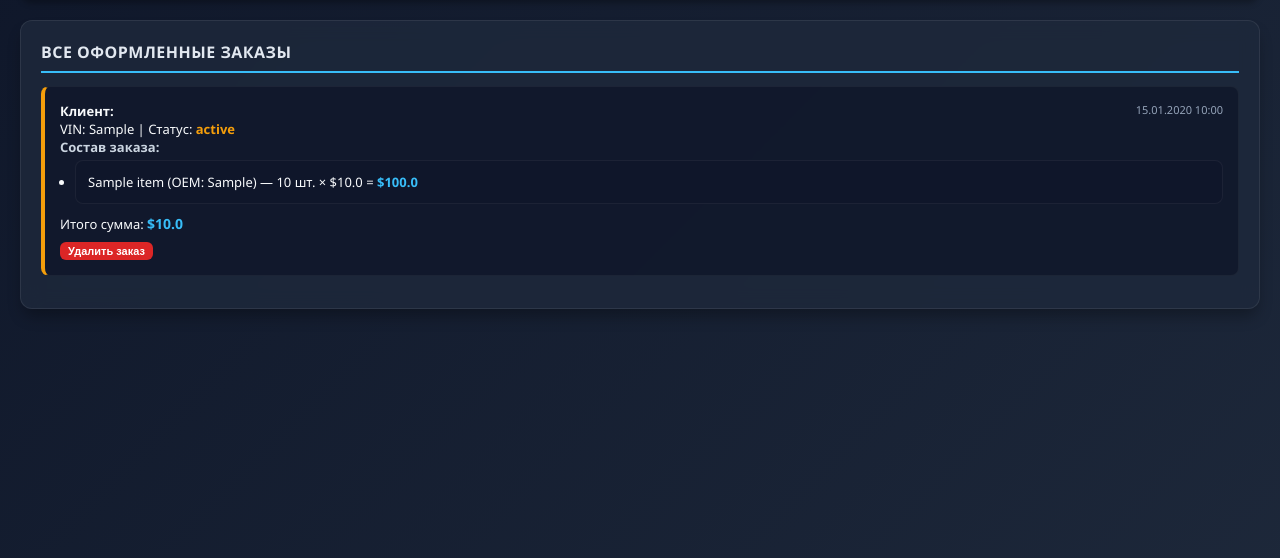
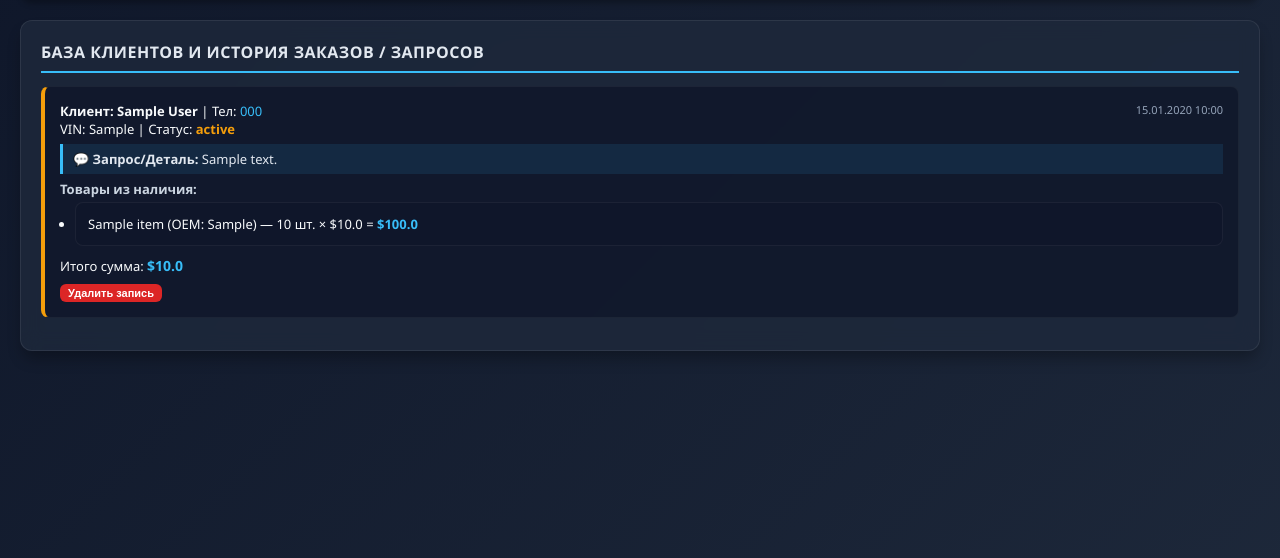
Before and after one commit to gogineoru-jpg/BYDHELP_ZAP, a Flask app: page /orders in a window 1280 px wide. Shown: the part 86-644 px from the top of the page. Run offline with Flask 3, Linux system fonts and the light colour scheme; tables that the repository leaves empty hold one stand-in row (values such as "Sample post").

Commit message:
Update orders.html

```diff
--- a/templates/orders.html
+++ b/templates/orders.html
@@ -1,25 +1,36 @@
 {% extends "base.html" %}
 {% block content %}
 <div class="block">
-    <h2>Все оформленные заказы</h2>
+    <h2>База клиентов и история заказов / запросов</h2>
     <ul style="max-height: 600px; overflow-y: auto;">
         {% for o in orders %}
         <li style="background: rgba(15, 23, 42, 0.8); border-left: 4px solid #f59e0b; padding: 15px; margin-bottom: 12px;">
-            <strong>Клиент: {{ o.client_name }}</strong> <span style="font-size: 11px; color: #94a3b8; float: right;">{{ o.created_at.strftime('%d.%m.%Y %H:%M') }}</span><br>
+            <strong>Клиент: {{ o.first_name }} {{ o.last_name }}</strong> | Тел: <a href="tel:{{ o.phone }}" style="color: #38bdf8; text-decoration: none;">{{ o.phone }}</a>
+            <span style="font-size: 11px; color: #94a3b8; float: right;">{{ o.created_at.strftime('%d.%m.%Y %H:%M') }}</span><br>
             VIN: {{ o.vin or 'не указан' }} | Статус: <b style="color: #f59e0b;">{{ o.status }}</b><br>
-            <strong style="color: #cbd5e1;">Состав заказа:</strong>
+
+            {% if o.comment %}
+            <div style="margin: 6px 0; padding: 6px 10px; background: rgba(56, 189, 248, 0.1); border-left: 3px solid #38bdf8; font-size: 13px; color: #e2e8f0;">
+                💬 <b>Запрос/Деталь:</b> {{ o.comment }}
+            </div>
+            {% endif %}
+
+            {% if o.items %}
+            <strong style="color: #cbd5e1;">Товары из наличия:</strong>
             <ul style="margin: 4px 0; padding-left: 15px; list-style: disc;">
                 {% for item in o.items %}
                 <li>{{ item.product_name }} (OEM: {{ item.oem }}) — {{ item.quantity }} шт. × ${{ item.price }} = <b style="color: #38bdf8;">${{ item.quantity * item.price }}</b></li>
                 {% endfor %}
             </ul>
+            {% endif %}
+
             Итого сумма: <b style="color: #38bdf8; font-size: 14px;">${{ o.total_price }}</b>
             <form action="/delete_order/{{ o.id }}" method="POST" style="margin-top: 8px;">
-                <button type="submit" class="btn-small btn-danger" style="padding: 3px 8px; font-size: 11px;" onclick="return confirm('Удалить этот заказ?');">Удалить заказ</button>
+                <button type="submit" class="btn-small btn-danger" style="padding: 3px 8px; font-size: 11px;" onclick="return confirm('Удалить эту запись?');">Удалить запись</button>
             </form>
         </li>
         {% else %}
-        <p style="color: #94a3b8; text-align: center;">Заказов пока нет</p>
+        <p style="color: #94a3b8; text-align: center;">Заказов и запросов пока нет</p>
         {% endfor %}
     </ul>
 </div>
```
